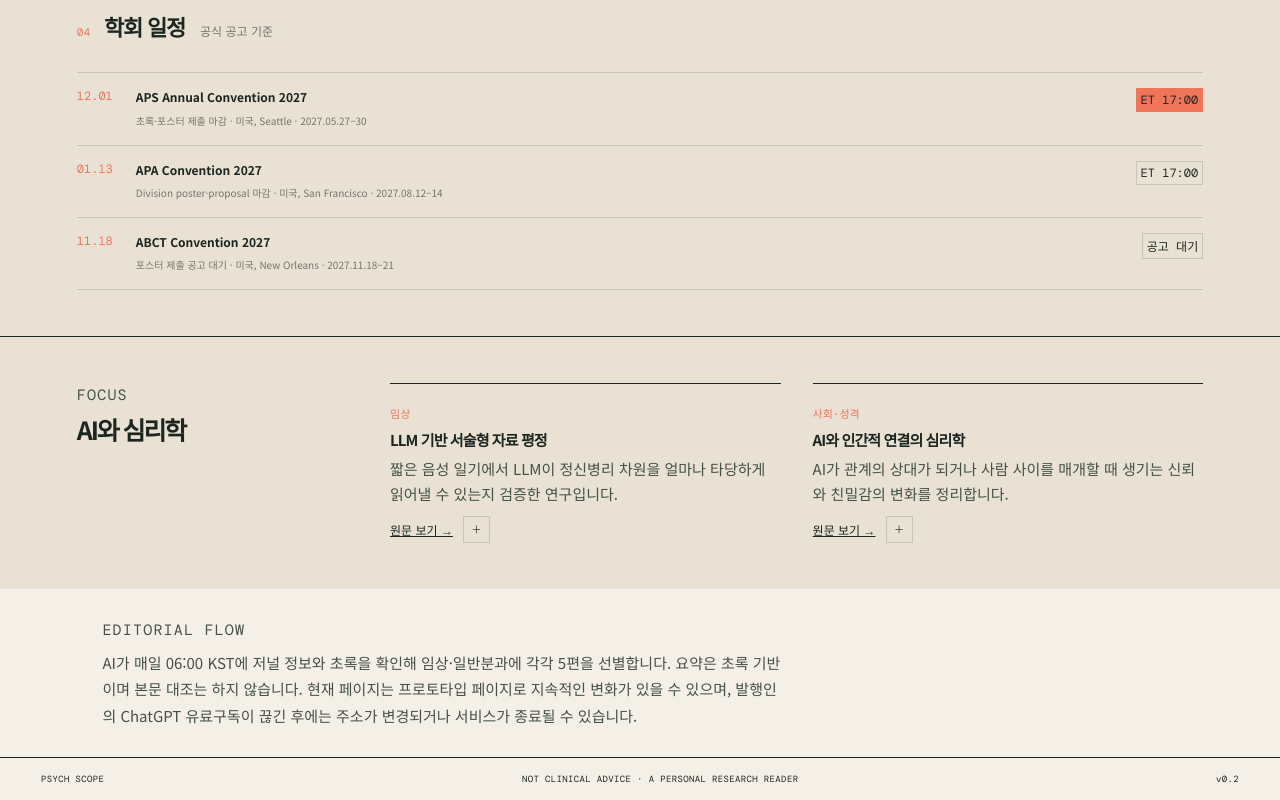
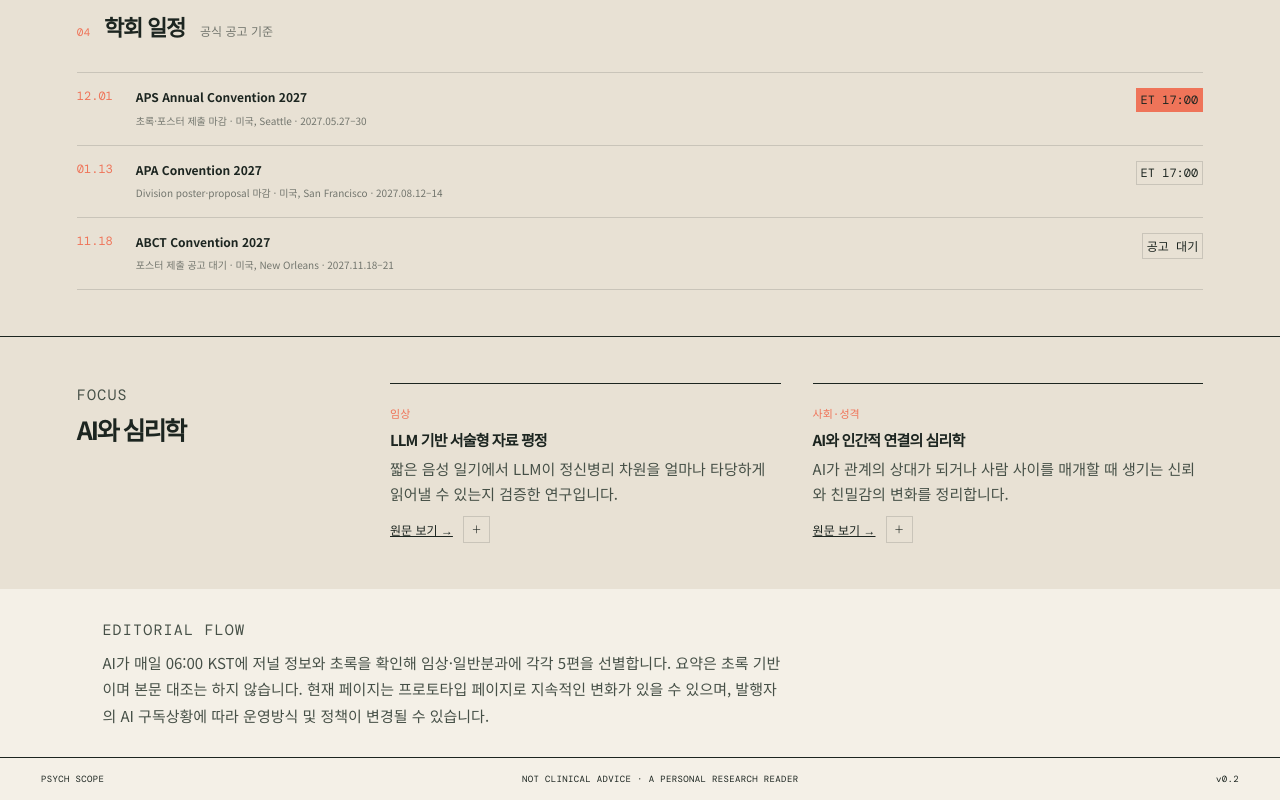
Before and after one commit to inha16025-cmyk/Psyscope, a plain HTML site: page index.html in a window 1280 px wide. Shown: the part 3194-3994 px from the top of the page. Drawn offline with nearby package versions, Linux system fonts and the light colour scheme.

Commit message:
운영 문구 및 매니페스트 정리: 발행자 AI 구독 정책 문구, start_url 상대경로(./)

```diff
--- a/index.html
+++ b/index.html
@@ -74,7 +74,7 @@
 
     <section class="sources" id="sources">
       <p class="eyebrow">EDITORIAL FLOW</p>
-      <p>AI가 매일 06:00 KST에 저널 정보와 초록을 확인해 임상·일반분과에 각각 5편을 선별합니다. 요약은 초록 기반이며 본문 대조는 하지 않습니다. 현재 페이지는 프로토타입 페이지로 지속적인 변화가 있을 수 있으며, 발행인의 ChatGPT 유료구독이 끊긴 후에는 주소가 변경되거나 서비스가 종료될 수 있습니다.</p>
+      <p>AI가 매일 06:00 KST에 저널 정보와 초록을 확인해 임상·일반분과에 각각 5편을 선별합니다. 요약은 초록 기반이며 본문 대조는 하지 않습니다. 현재 페이지는 프로토타입 페이지로 지속적인 변화가 있을 수 있으며, 발행자의 AI 구독상황에 따라 운영방식 및 정책이 변경될 수 있습니다.</p>
     </section>
   </main>
   <aside class="bookmarks-panel" id="bookmarksPanel" aria-hidden="true"><div class="bookmarks-sheet"><div class="bookmarks-head"><p class="eyebrow">SAVED READING</p><button id="bookmarksClose" aria-label="닫기">×</button></div><h2>저장한 논문</h2><div class="export-actions" aria-label="저장 목록 내보내기"><button id="exportRis" type="button">RIS 내려받기</button><button id="exportBib" type="button">BibTeX 내려받기</button><button id="copyDois" type="button">DOI 복사</button></div><p class="export-note">Zotero·EndNote·Mendeley에는 RIS, LaTeX에는 BibTeX를 사용하세요.</p><div id="bookmarksList"></div></div></aside>
```
Also changed, not shown: site.webmanifest.
